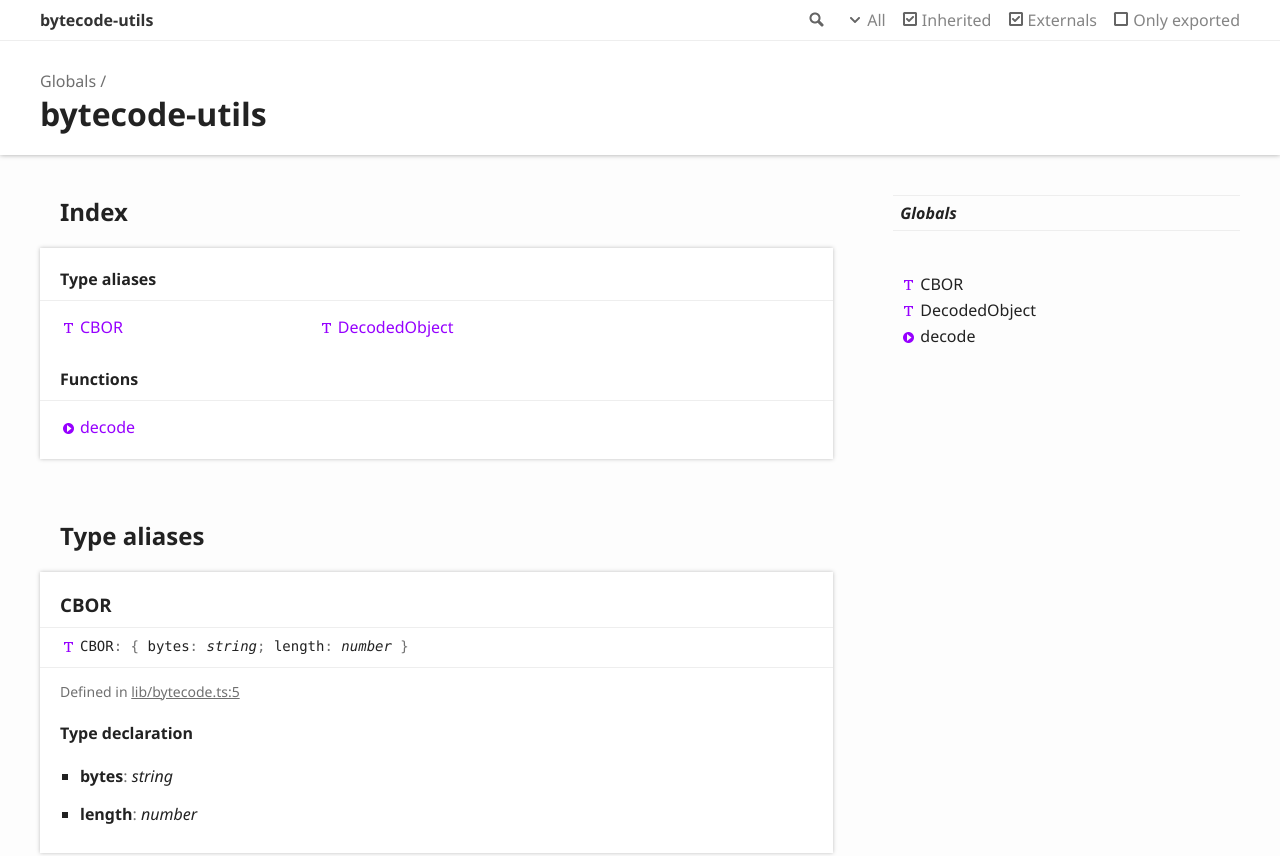
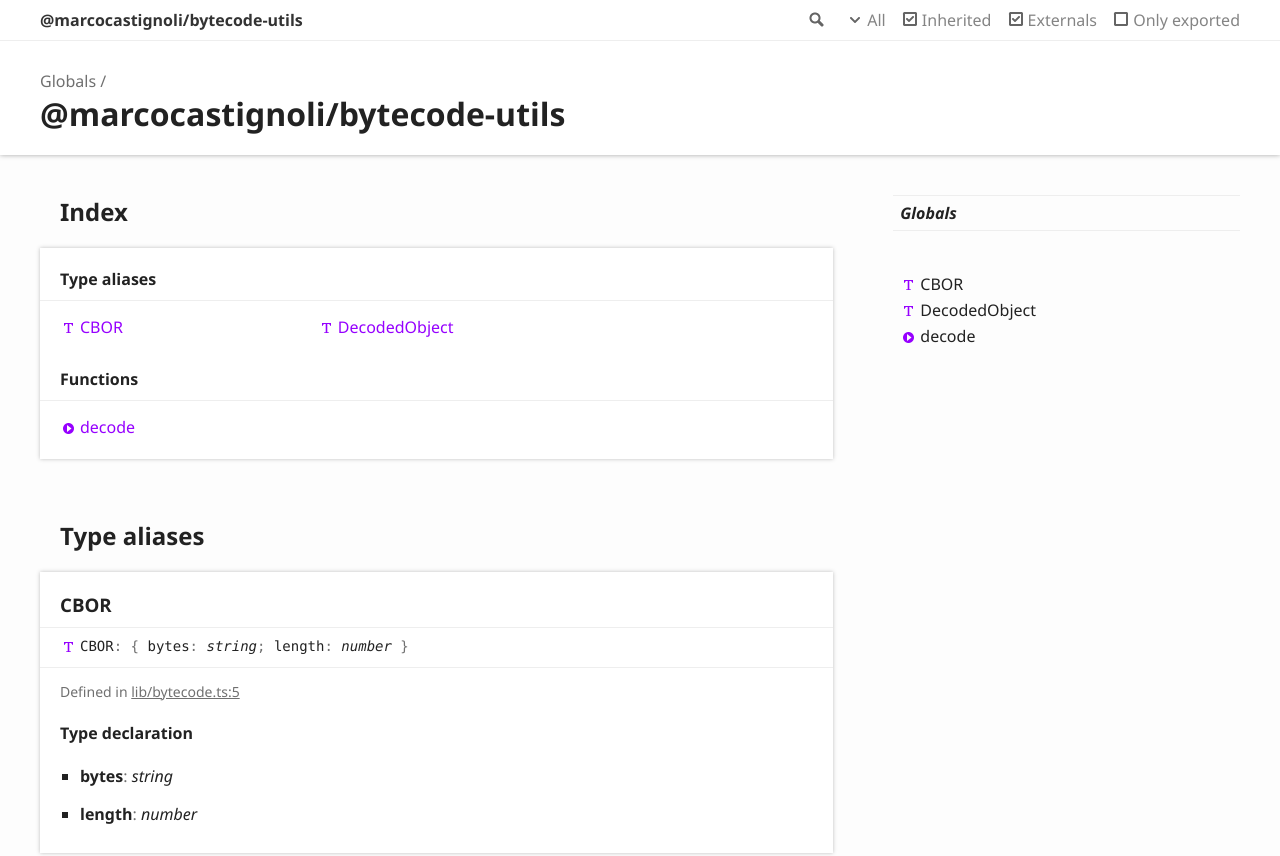
Before and after one commit to marcocastignoli/bytecode-utils, a plain HTML site: page globals.html in a window 1280 px wide. Shown: the top 856 px of the page. Drawn offline with Linux system fonts and the light colour scheme.

Commit message:
[ci skip] Updates

```diff
--- a/globals.html
+++ b/globals.html
@@ -3,8 +3,8 @@
 <head>
 	<meta charset="utf-8">
 	<meta http-equiv="X-UA-Compatible" content="IE=edge">
-	<title>bytecode-utils</title>
-	<meta name="description" content="Documentation for bytecode-utils">
+	<title>@marcocastignoli/bytecode-utils</title>
+	<meta name="description" content="Documentation for @marcocastignoli/bytecode-utils">
 	<meta name="viewport" content="width=device-width, initial-scale=1">
 	<link rel="stylesheet" href="assets/css/main.css">
 </head>
@@ -22,7 +22,7 @@
 						<li class="state loading">Preparing search index...</li>
 						<li class="state failure">The search index is not available</li>
 					</ul>
-					<a href="index.html" class="title">bytecode-utils</a>
+					<a href="index.html" class="title">@marcocastignoli/bytecode-utils</a>
 				</div>
 				<div class="table-cell" id="tsd-widgets">
 					<div id="tsd-filter">
@@ -56,7 +56,7 @@
 					<a href="globals.html">Globals</a>
 				</li>
 			</ul>
-			<h1>bytecode-utils</h1>
+			<h1>@marcocastignoli/bytecode-utils</h1>
 		</div>
 	</div>
 </header>
@@ -91,7 +91,7 @@
 					<div class="tsd-signature tsd-kind-icon">CBOR<span class="tsd-signature-symbol">:</span> <span class="tsd-signature-symbol">{ </span>bytes<span class="tsd-signature-symbol">: </span><span class="tsd-signature-type">string</span><span class="tsd-signature-symbol">; </span>length<span class="tsd-signature-symbol">: </span><span class="tsd-signature-type">number</span><span class="tsd-signature-symbol"> }</span></div>
 					<aside class="tsd-sources">
 						<ul>
-							<li>Defined in <a href="https://github.com/marcocastignoli/bytecode-utils/blob/1f2021f/src/lib/bytecode.ts#L5">lib/bytecode.ts:5</a></li>
+							<li>Defined in <a href="https://github.com/marcocastignoli/bytecode-utils/blob/087ceda/src/lib/bytecode.ts#L5">lib/bytecode.ts:5</a></li>
 						</ul>
 					</aside>
 					<div class="tsd-type-declaration">
@@ -112,7 +112,7 @@
 					<div class="tsd-signature tsd-kind-icon">Decoded<wbr>Object<span class="tsd-signature-symbol">:</span> <span class="tsd-signature-symbol">{ </span>cbor<span class="tsd-signature-symbol">: </span><a href="globals.html#cbor" class="tsd-signature-type">CBOR</a><span class="tsd-signature-symbol">; </span>ipfs<span class="tsd-signature-symbol">?: </span><span class="tsd-signature-type">undefined</span><span class="tsd-signature-symbol"> | </span><span class="tsd-signature-type">string</span><span class="tsd-signature-symbol">; </span>solcVersion<span class="tsd-signature-symbol">?: </span><span class="tsd-signature-type">undefined</span><span class="tsd-signature-symbol"> | </span><span class="tsd-signature-type">string</span><span class="tsd-signature-symbol"> }</span></div>
 					<aside class="tsd-sources">
 						<ul>
-							<li>Defined in <a href="https://github.com/marcocastignoli/bytecode-utils/blob/1f2021f/src/lib/bytecode.ts#L11">lib/bytecode.ts:11</a></li>
+							<li>Defined in <a href="https://github.com/marcocastignoli/bytecode-utils/blob/087ceda/src/lib/bytecode.ts#L11">lib/bytecode.ts:11</a></li>
 						</ul>
 					</aside>
 					<div class="tsd-type-declaration">
@@ -146,7 +146,7 @@
 						<li class="tsd-description">
 							<aside class="tsd-sources">
 								<ul>
-									<li>Defined in <a href="https://github.com/marcocastignoli/bytecode-utils/blob/1f2021f/src/lib/bytecode.ts#L23">lib/bytecode.ts:23</a></li>
+									<li>Defined in <a href="https://github.com/marcocastignoli/bytecode-utils/blob/087ceda/src/lib/bytecode.ts#L23">lib/bytecode.ts:23</a></li>
 								</ul>
 							</aside>
 							<div class="tsd-comment tsd-typography">
```
Also changed, not shown: index.html (+4 -4 lines).
